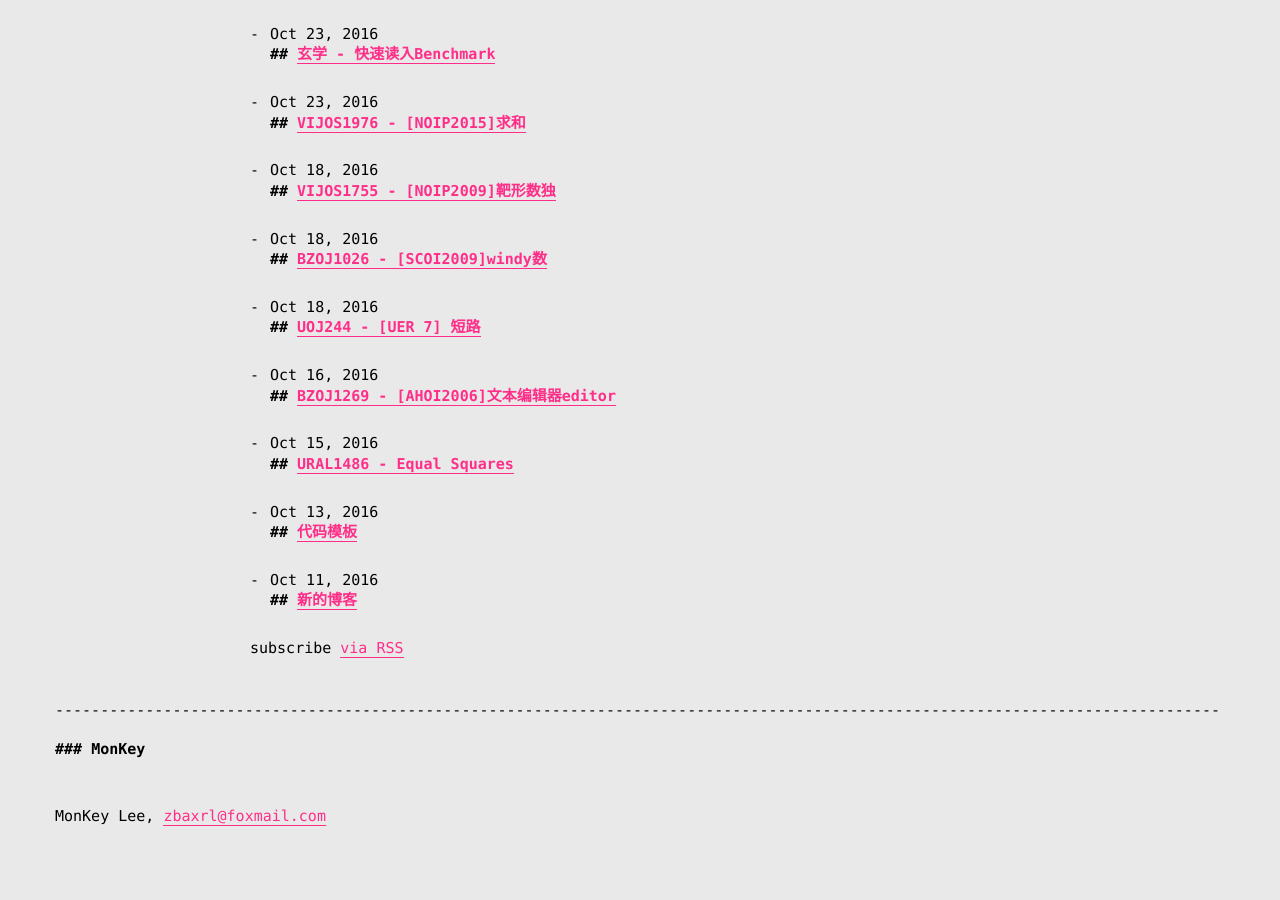
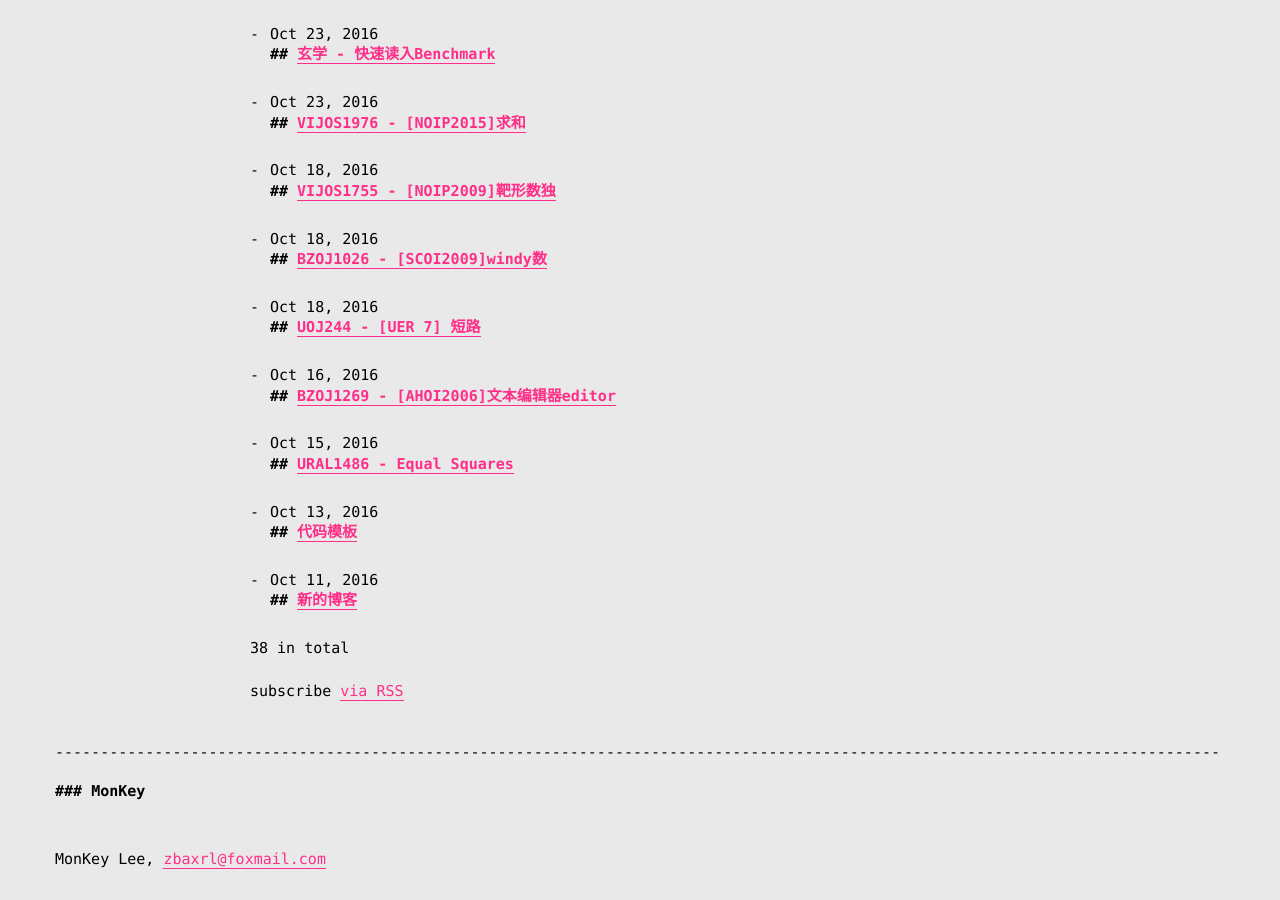
Before and after one commit to zbaxrl/zbaxrl.github.io, a Jekyll site: the page built from index.html, in a window 1280 px wide and 900 px high, scrolled down 2026 px. Built offline with Jekyll 4.4.1, drawn with Linux system fonts in a browser that asks for light colours; before the commit the page ends 2884 px from its top, so only the background shows below that.

Commit message:
Add statistics

```diff
--- a/index.html
+++ b/index.html
@@ -18,6 +18,8 @@ layout: default
     {% endfor %}
   </ul>
 
+  <p> {{ site.posts | size }} in total </p>
+
   <p class="rss-subscribe">subscribe <a href="{{ "/feed.xml" | prepend: site.baseurl }}">via RSS</a></p>
 
 </div>
```
